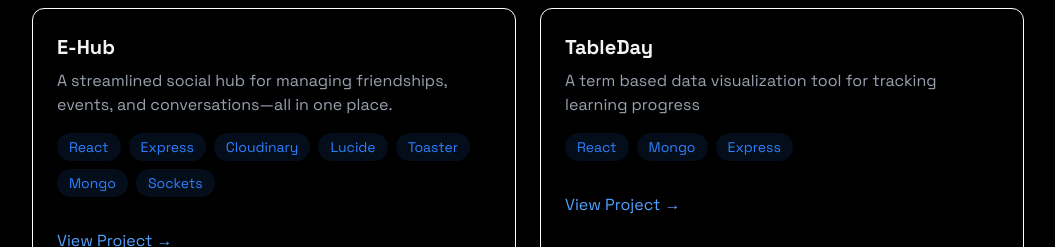
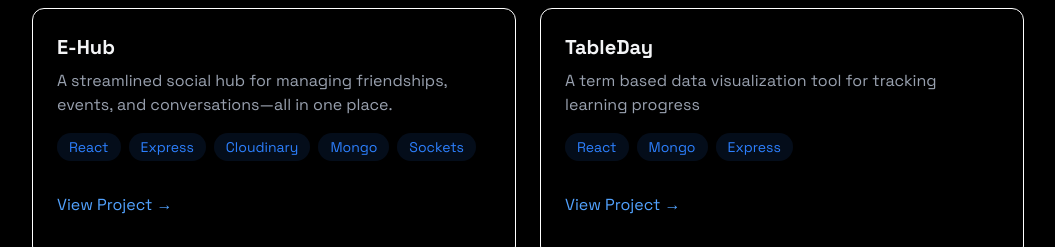
Before and after one commit to Daddanoy/yonnik-portfolio, a React (Vite) app: page / in a window 1280 px wide. Shown: the part 1960-2207 px from the top of the page, without its empty margins (112-1167 px from the left). Built offline with nearby package versions, Linux system fonts and the light colour scheme.

Commit message:
update on project tools

```diff
--- a/src/components/sections/Projects.jsx
+++ b/src/components/sections/Projects.jsx
@@ -14,7 +14,7 @@
             <h3 className="text-xl font-bold mb-2 ">E-Hub</h3>
             <p className="text-gray-400 mb-4">A streamlined social hub for managing friendships, events, and conversations—all in one place. </p>
             <div className="flex flex-wrap gap-2 mb-4">
-              {["React", "Express", "Cloudinary","Lucide","Toaster","Mongo","Sockets" ].map((tech,key)=>(
+              {["React", "Express", "Cloudinary","Mongo","Sockets" ].map((tech,key)=>(
                 <span className="bg-blue-500/10 text-blue-500 py-1 px-3 rounded-full text-sm hover:bg-blue-500 hover:shadow-[0_2px_8px_rgba(59,130,246,0.2)] transition" key={key}>{tech}
                 </span>
               ))}
```
